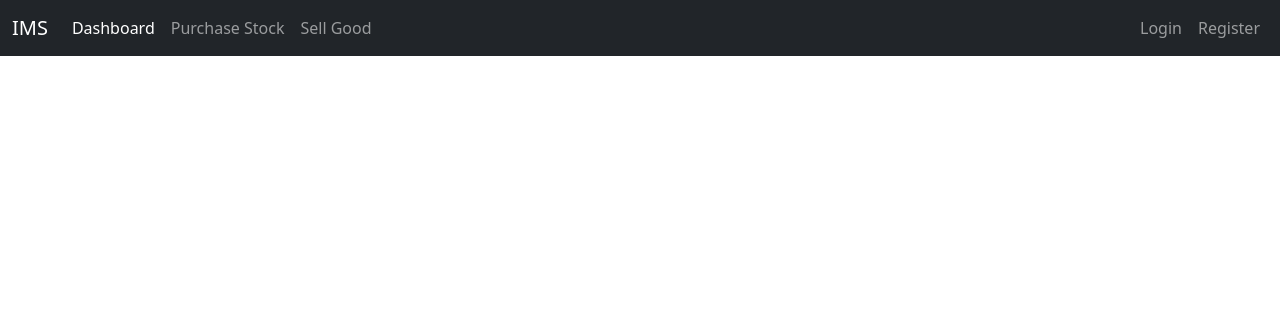
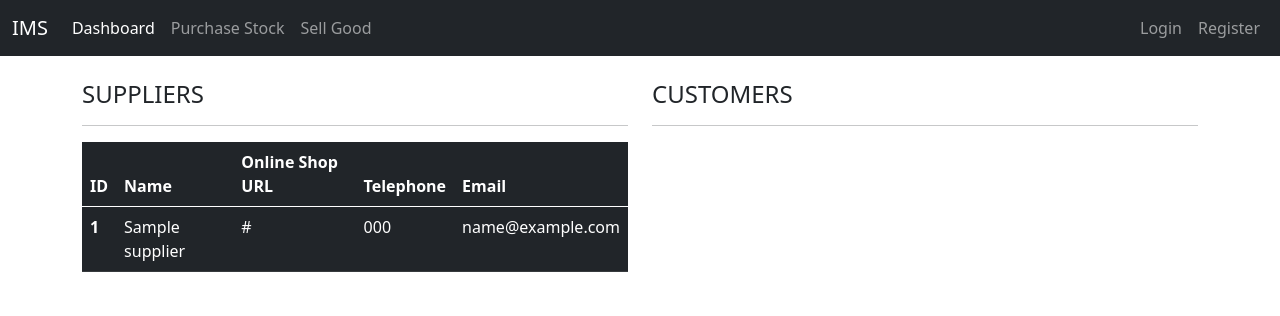
Before and after one commit to AurelliaChristie/Inventory-Management, a Django app: page / in a window 1280 px wide. Shown: the top 316 px of the page. Run offline with Django 3.2, Linux system fonts and the light colour scheme; tables that the repository leaves empty hold one stand-in row (values such as "Sample post").

Commit message:
Update dashboard page to show the supplier list

```diff
--- /dev/null
+++ b/inventory_management/IMS/templates/IMS/dashboard.html
@@ -0,0 +1,44 @@
+{% extends 'IMS/base.html' %}
+
+{% block content %}
+
+<br>
+
+<!-- First Row - Supplier & Customer List -->
+<div class="container">
+    <div class="row">
+      <div class="col">
+        <!-- Supplier List -->
+        <h4>SUPPLIERS</h4>
+        <hr>
+        <table class="table table-hover table-dark">
+            <thead>
+              <tr>
+                <th scope="col">ID</th>
+                <th scope="col">Name</th>
+                <th scope="col">Online Shop URL</th>
+                <th scope="col">Telephone</th>
+                <th scope="col">Email</th>
+              </tr>
+            </thead>
+            <tbody>
+            {% for supplier in suppliers %}
+              <tr>
+                <th scope="row">{{supplier.id}}</th>
+                <td>{{supplier.SupplierName}}</td>
+                <td>{{supplier.OnlineShopURL}}</td>
+                <td>{{supplier.Telephone}}</td>
+                <td>{{supplier.EmailAddress}}</td>
+              </tr>
+            {% endfor %}
+            </tbody>
+          </table>
+      </div>
+
+      <div class="col">
+        <h4>CUSTOMERS</h4>
+        <hr>
+      </div>
+    </div>
+</div>
+{% endblock %}
--- /dev/null
+++ b/inventory_management/IMS/templates/IMS/navigation_bar.html
@@ -0,0 +1,31 @@
+<nav class="navbar navbar-expand-lg navbar-dark bg-dark">
+    <div class="container-fluid">
+      <a class="navbar-brand" href="#">IMS</a>
+      <button class="navbar-toggler" type="button" data-bs-toggle="collapse" data-bs-target="#navbarNav" aria-controls="navbarNav" aria-expanded="false" aria-label="Toggle navigation">
+        <span class="navbar-toggler-icon"></span>
+      </button>
+      <div class="collapse navbar-collapse" id="navbarNav">
+        <ul class="navbar-nav mr-auto">
+          <li class="nav-item">
+            <a class="nav-link active" aria-current="page" href="#">Dashboard</a>
+          </li>
+          <li class="nav-item">
+            <a class="nav-link" href="#">Purchase Stock</a>
+          </li>
+          <li class="nav-item">
+            <a class="nav-link" href="#">Sell Good</a>
+          </li>
+        </ul>
+
+        <!-- Right Sidebar -->
+        <ul class="navbar-nav ms-auto">
+            <li class="nav-item">
+              <a class="nav-link" href="#">Login</a>
+            </li>
+            <li class="nav-item">
+              <a class="nav-link" href="#">Register</a>
+            </li>
+          </ul>
+      </div>
+    </div>
+  </nav>
--- a/inventory_management/IMS/views.py
+++ b/inventory_management/IMS/views.py
@@ -1,5 +1,13 @@
 from django.shortcuts import render
 
+from .models import *
+
 # Create your views here
+
+# Dashboard
 def dashboard(request):
-    return render(request, 'IMS/base.html')
+    suppliers = Supplier.objects.all()
+    context = {
+        'suppliers' : suppliers
+    }
+    return render(request, 'IMS/dashboard.html', context)
```
Also changed, not shown: inventory_management/IMS/templates/IMS/base.html (+3 -32 lines).
